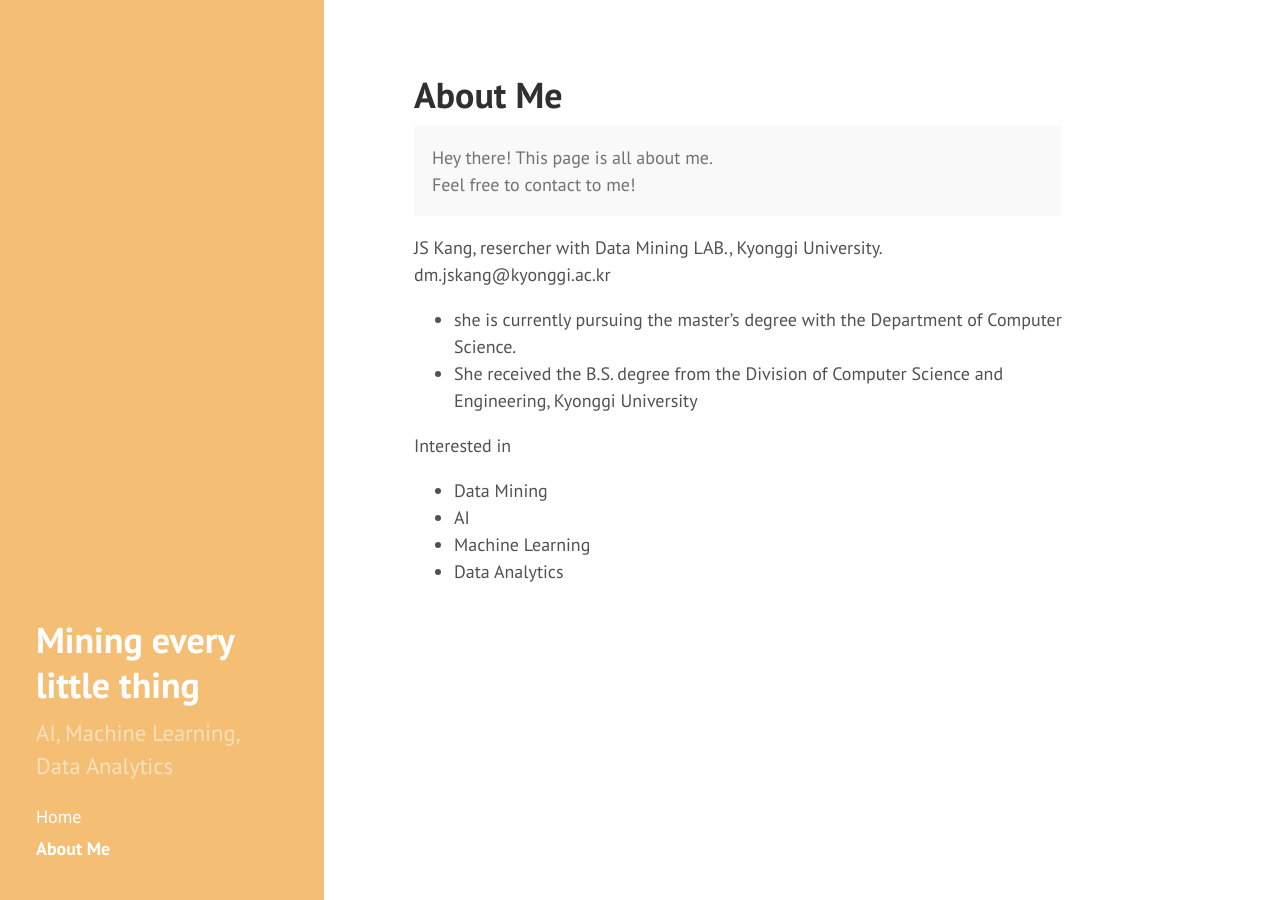
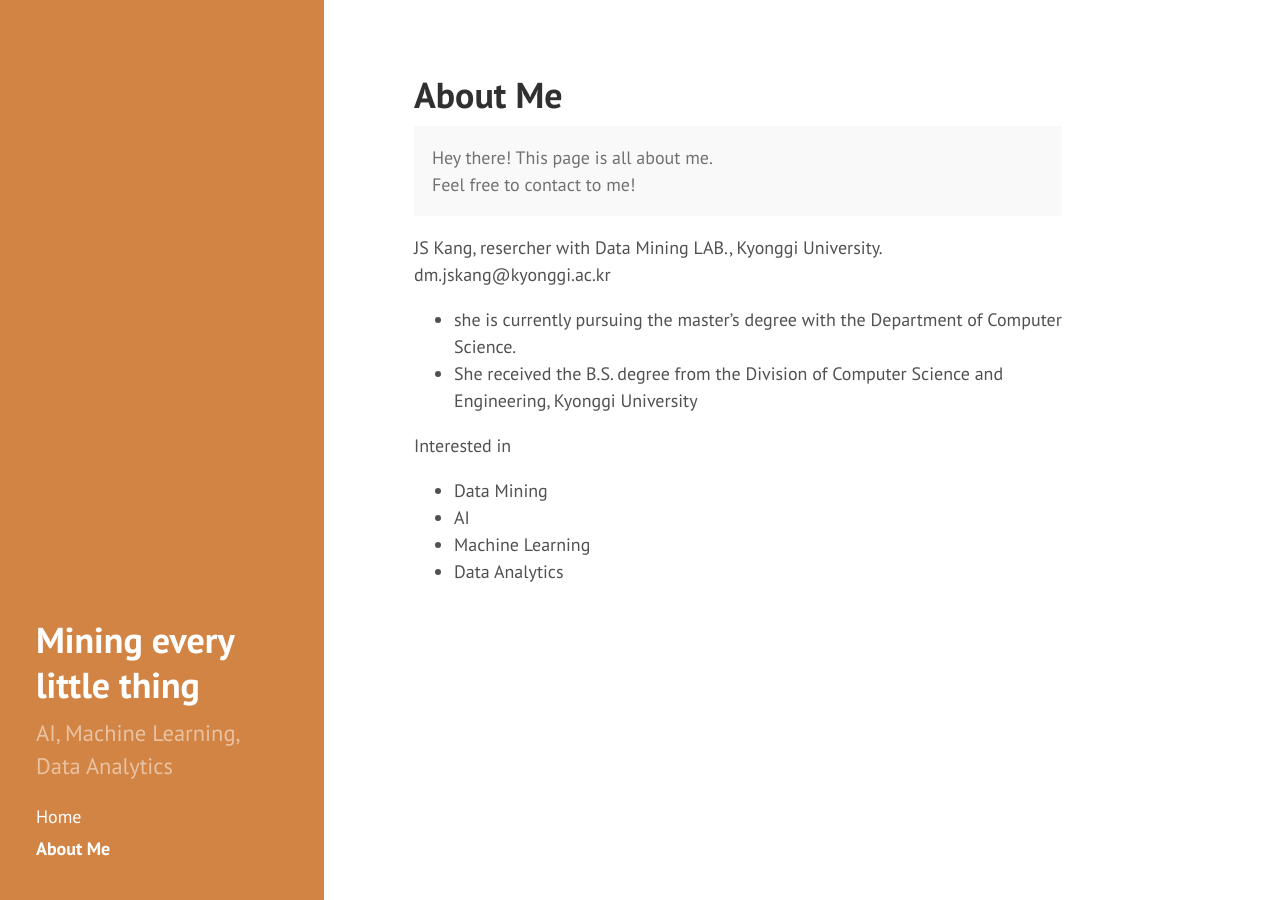
Before and after one commit to jisoo920/jisoo.github.io, a Jekyll site: the page built from about.md, in a window 1280 px wide. Built offline with Jekyll 4.4.1, drawn with Linux system fonts in a browser that asks for light colours.

Commit message:
Update default.html

```diff
--- a/_layouts/default.html
+++ b/_layouts/default.html
@@ -3,7 +3,7 @@
 
   {% include head.html %}
 
-  <body class="theme-base-0a">
+  <body class="theme-base-09">
 
     {% include sidebar.html %}
 
```
